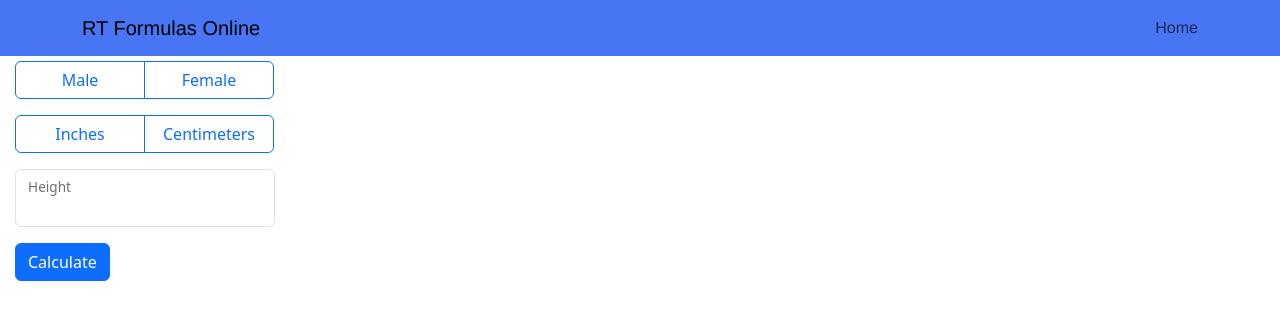
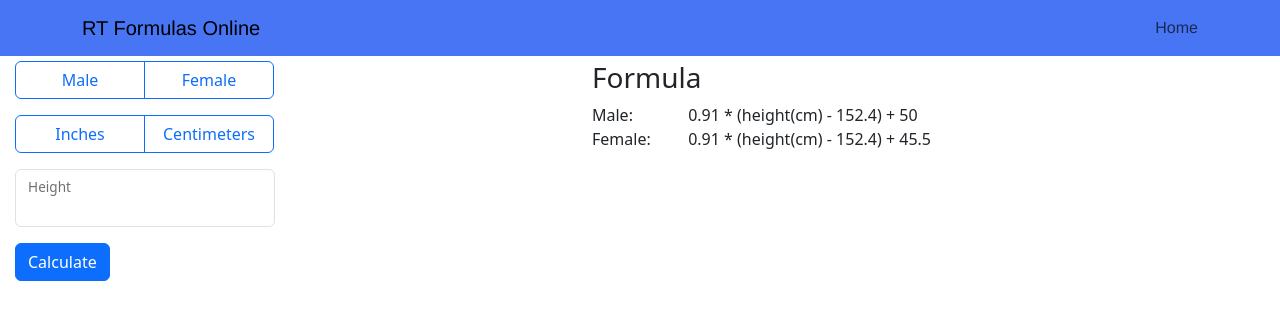
Before and after one commit to ecogle/new-rtformulas-online, a React (Create React App) app: page /idealbodyweight in a window 1280 px wide. Shown: the top 320 px of the page. Built offline with nearby package versions, Linux system fonts and the light colour scheme.

Commit message:
modified the formulas

```diff
--- a/src/Pages/VentilatorManagement/IdealBodyWeight/IdealBodyWeight.js
+++ b/src/Pages/VentilatorManagement/IdealBodyWeight/IdealBodyWeight.js
@@ -20,9 +20,10 @@ function IdealBodyWeight({ props }) {
   const [answer, setAnswer] = useState("");
 
   const convertInches = (heightInInches) => {
-    return heightInInches * 2.54;
+    return Math.round(heightInInches * 2.54 * 100) / 100;
   };
   const handleSubmit = (event) => {
+    debugger;
     event.preventDefault();
     let tempAnswer = 0;
     let varHeight = height.trim();
@@ -61,6 +62,8 @@ function IdealBodyWeight({ props }) {
     <>
       <NavBar />
       <Container className="form-area">
+        <Row>
+          <Col>
             <Form>
               <Form.Group>
                 <Row>
@@ -153,6 +156,25 @@ function IdealBodyWeight({ props }) {
                 </Row>
               </Form.Group>
             </Form>
+          </Col>
+          <Col>
+            <h3>Formula</h3>
+            <Row>
+              <Col xs lg="2">
+                Male:
+              </Col>
+              <Col>
+                <div>0.91 * (height(cm) - 152.4) + 50</div>
+              </Col>
+            </Row>
+            <Row>
+              <Col xs lg="2">
+                Female:
+              </Col>
+              <Col>0.91 * (height(cm) - 152.4) + 45.5</Col>
+            </Row>
+          </Col>
+        </Row>
       </Container>
     </>
   );
```
Lines whose indentation alone changed are shown as unchanged.
